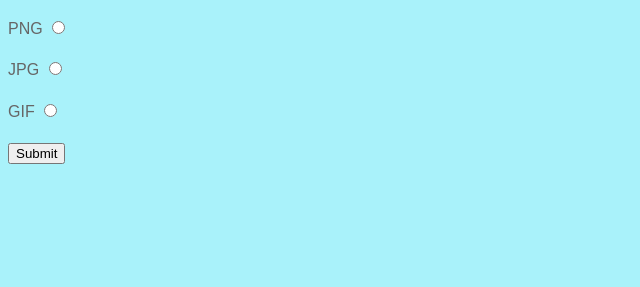
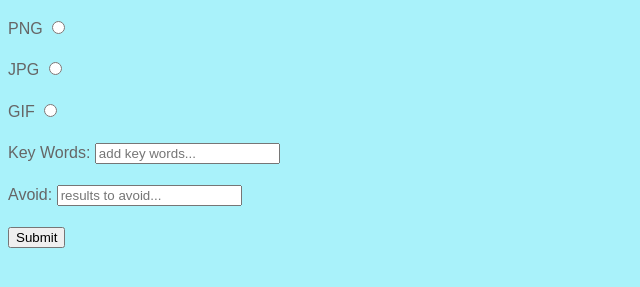
Before and after one commit to collur/collur.github.io, a plain HTML site: page search.html in a window 1280 px wide. Shown: the part 75-362 px from the top of the page, without its empty margins (0-640 px from the left). Drawn offline with Linux system fonts and the light colour scheme.

Commit message:
Update search.html

```diff
--- a/search.html
+++ b/search.html
@@ -34,7 +34,15 @@
 			</p>
 			<p style="display:none">
 				<label for="imagecheck">Images</label>
-				<input type=checkbox" name="tbm" value="isch" checked>
+				<input type="checkbox" name="tbm" value="isch" checked>
+			</p>
+			<p>
+				<label for="textbox">Key Words:</label>
+				<input type="text" id="textbox" name="as_q" placeholder="add key words...">
+			</p>
+			<p>
+				<label for="notextbox">Avoid:</label>
+				<input type="text" id="notextbox" name="as_eq" placeholder="results to avoid...">
 			</p>
 			<p>
 				<input type="submit">
```
